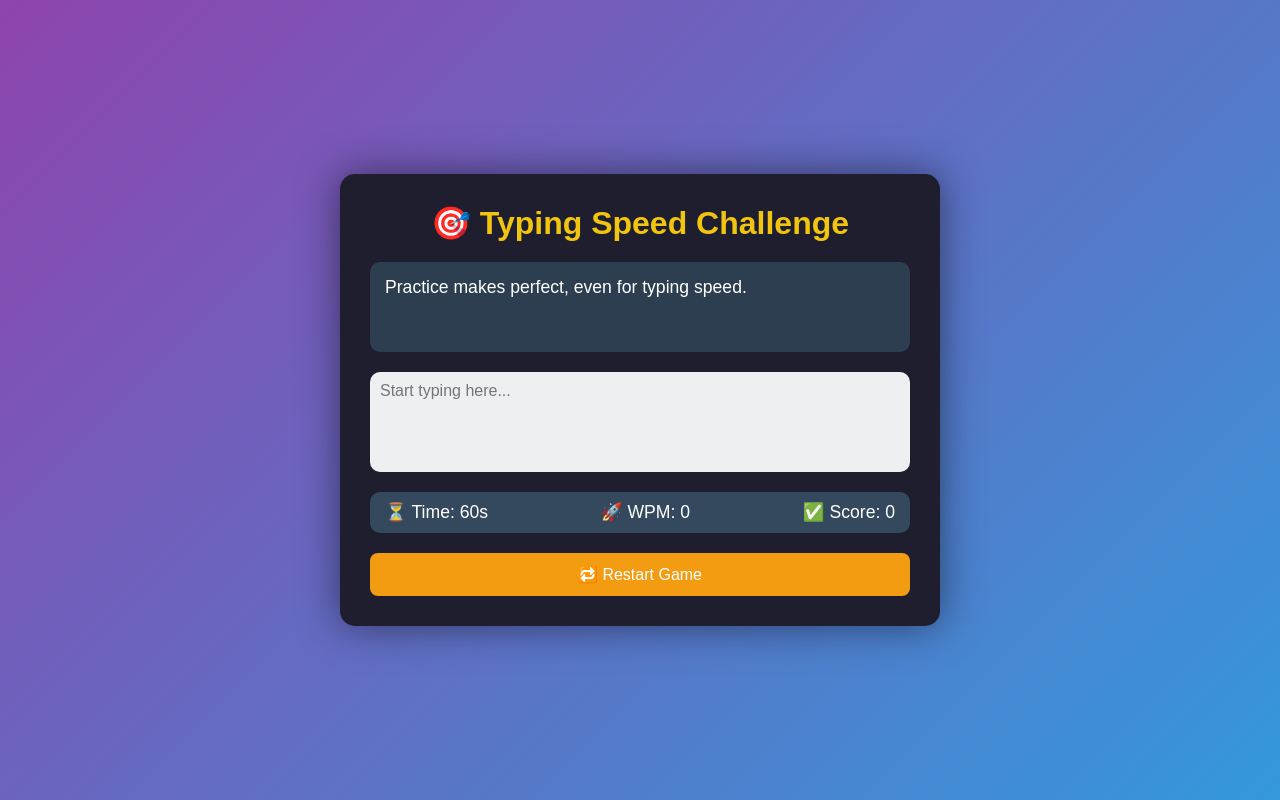
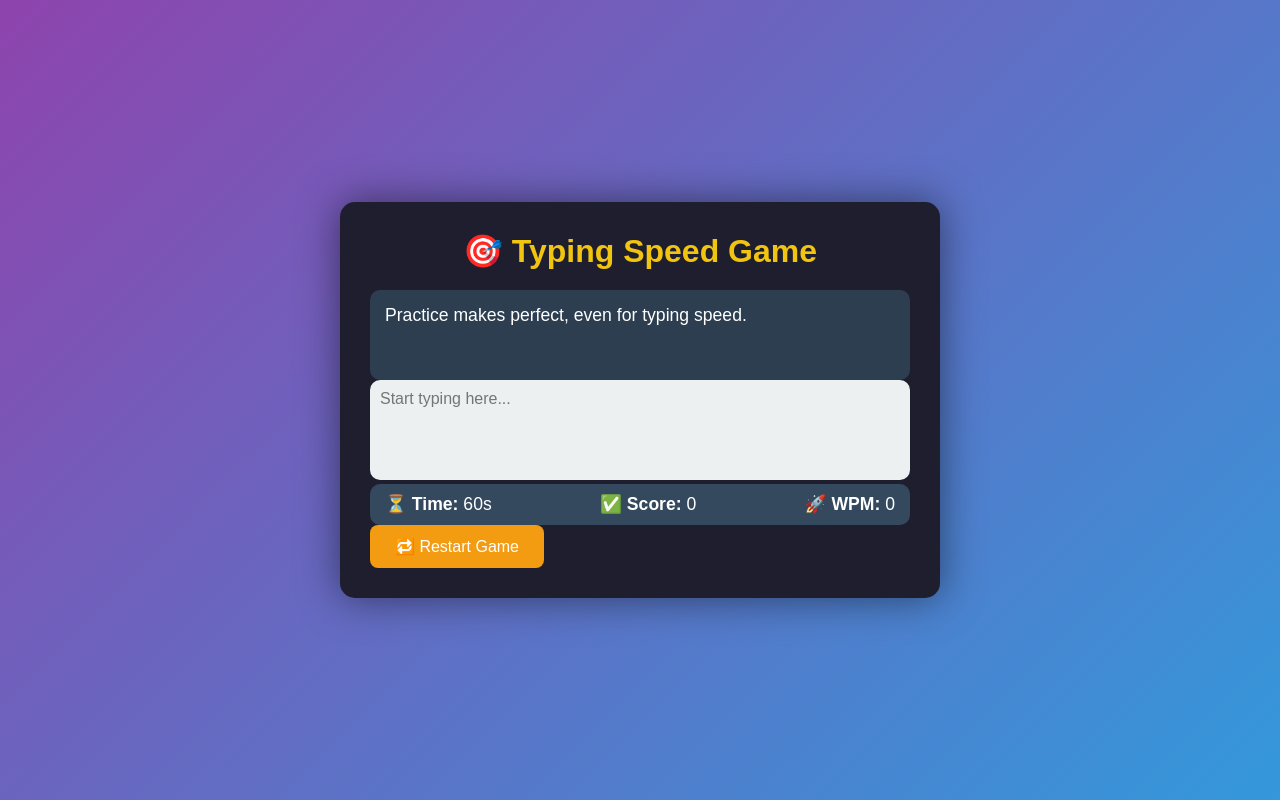
Before and after one commit to GOKULS07/typing-speed-game, a plain HTML site: page index.html in a window 1280 px wide. Drawn offline with Linux system fonts and the light colour scheme.

Commit message:
Update index.html

```diff
--- a/index.html
+++ b/index.html
@@ -8,20 +8,21 @@
 </head>
 <body>
   <div class="container">
-    <h1>🎯 Typing Speed Challenge</h1>
-    <div class="game-box">
-      <div class="quote-box">
-        <p id="quote" class="quote"></p>
-      </div>
-      <textarea id="input" placeholder="Start typing here..."></textarea>
-      <div class="info">
-        <div><span>⏳ Time:</span> <span id="time">60</span>s</div>
-        <div><span>🚀 WPM:</span> <span id="wpm">0</span></div>
-        <div><span>✅ Score:</span> <span id="score">0</span></div>
-      </div>
-      <button id="reset">🔁 Restart Game</button>
+    <h1>🎯 Typing Speed Game</h1>
+
+    <div class="quote-box" id="quote"></div>
+
+    <textarea id="input" placeholder="Start typing here..." autofocus></textarea>
+
+    <div class="info">
+      <p><strong>⏳ Time:</strong> <span id="time">60</span>s</p>
+      <p><strong>✅ Score:</strong> <span id="score">0</span></p>
+      <p><strong>🚀 WPM:</strong> <span id="wpm">0</span></p>
     </div>
+
+    <button id="reset">🔁 Restart Game</button>
   </div>
+
   <script src="script.js"></script>
 </body>
 </html>
```
